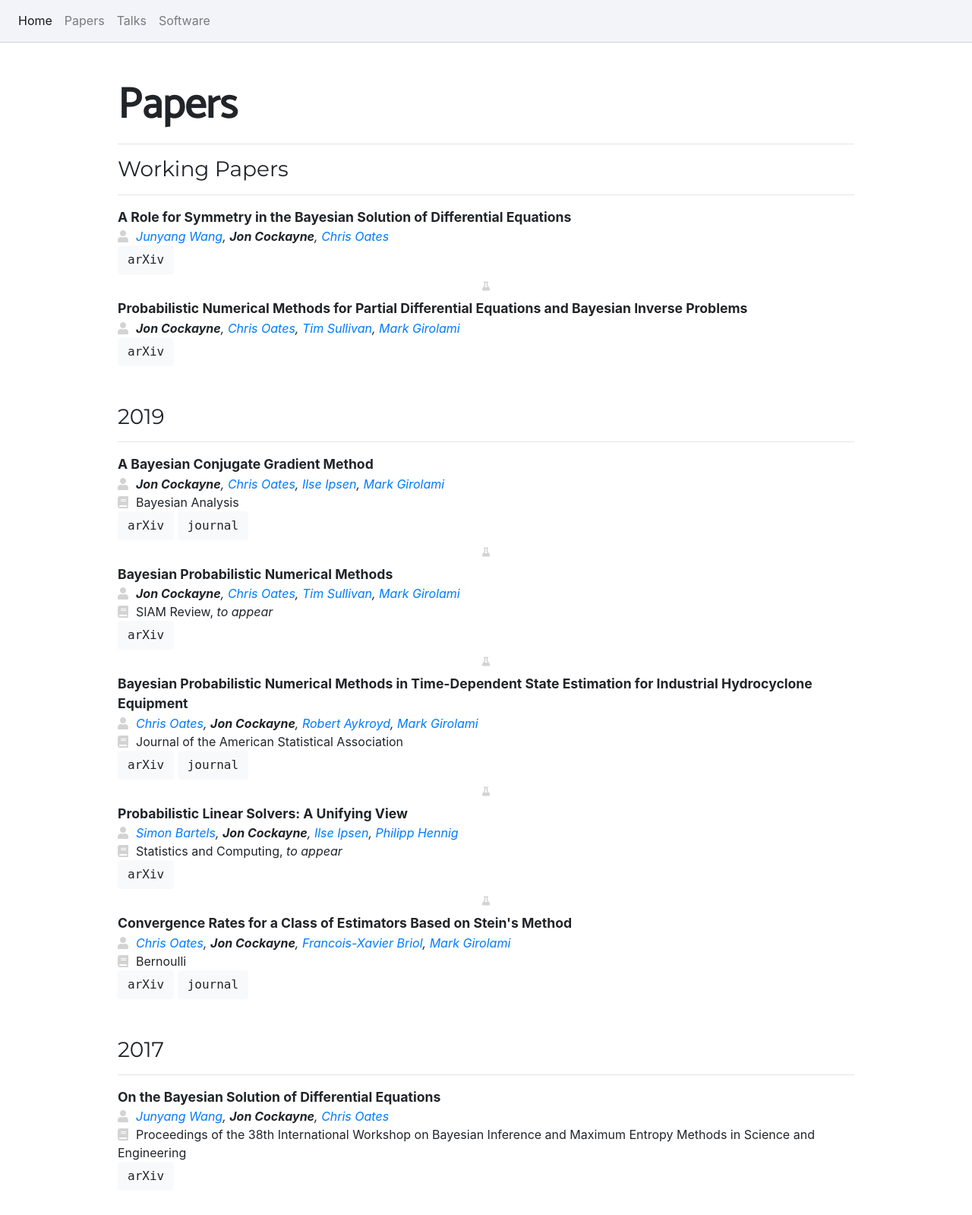
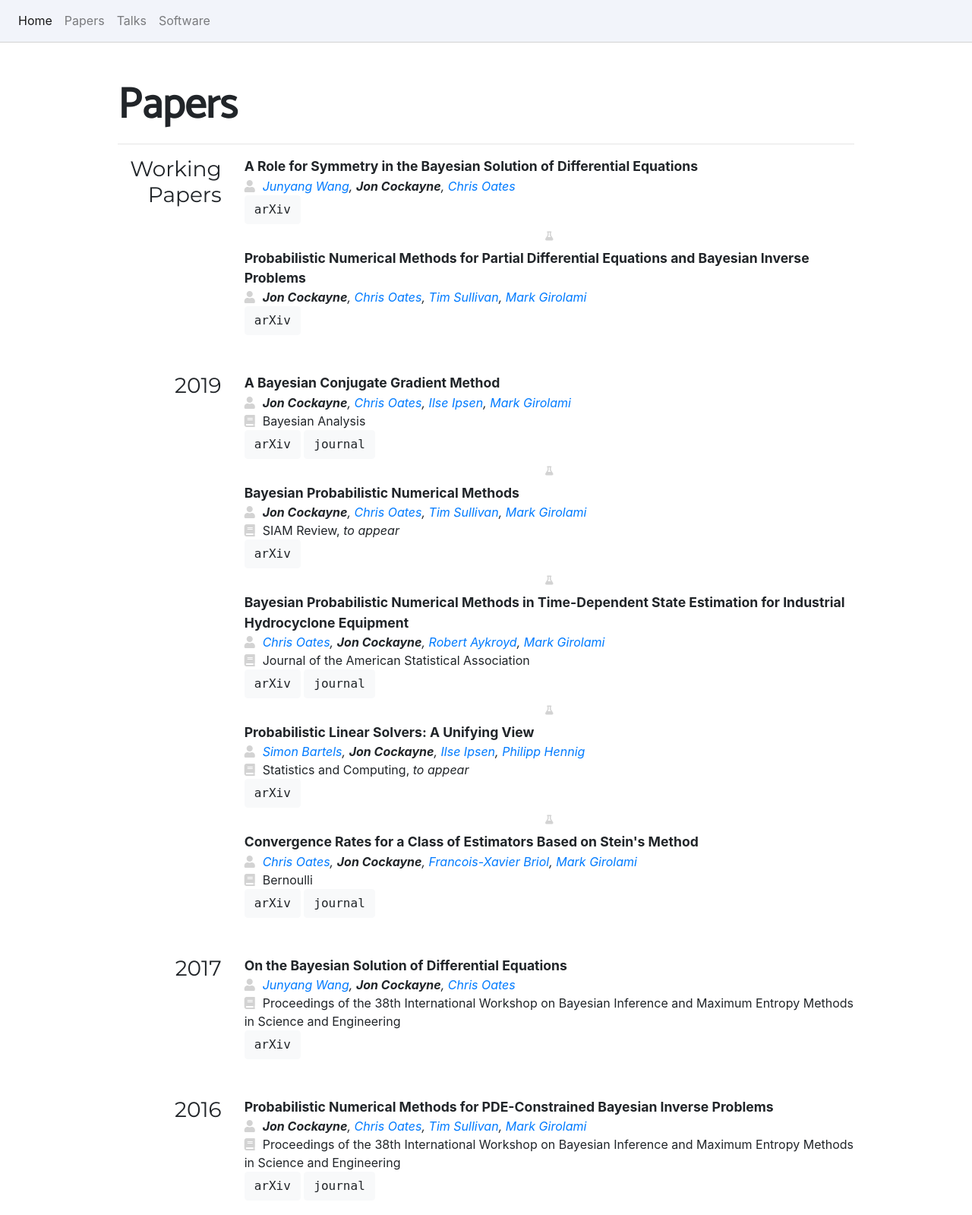
Before and after one commit to jcockayne/jcockayne.github.io, a Flask app: page / in a window 1280 px wide. Shown: the part 321-1920 px from the top of the page at 76% size. Run offline with Flask 2, Linux system fonts and the light colour scheme; some libraries are stand-ins or nearby versions.

Commit message:
Rework display of papers

```diff
--- a/app/main.py
+++ b/app/main.py
@@ -87,7 +87,7 @@ papers = [
 ]
 
 talks = [
-	Talk(where="Alan Turing Institute, UK", when="11 September 2019", topic="Data Centric Engineering reading group"),
+	Talk(where="Webinar", when="2 October 2019", topic="A Bayesian Conjugate Gradient Method: Author Responses"),
 	Talk(where="Reading University", when="9 October 2019", topic="Data Assimilation Research Group seminar")
 ]
 
--- a/app/static/css/style.css
+++ b/app/static/css/style.css
@@ -75,3 +75,8 @@ a > span {
 .left-icon {
 	color: lightgray; margin-right: 10px;
 }
+
+.year-label {
+	position: sticky;
+	top: 60;
+}
--- a/app/templates/index.html
+++ b/app/templates/index.html
@@ -67,11 +67,10 @@
 		{% for group, papers in grouped_papers %}
 			{% if papers|length %}
 				<div class="row">
-					<div class="col-md-12">
-						<h3>{{group}}</h3>
-						<hr />
+					<div class="col-md-2" >
+						<h3 class="year-label" style="width: 100%; text-align:right">{{group}}</h3>
 					</div>
-				</div>
+					<div class="col-md-10">
 					{% for paper in papers %}
 						<div class="row">
 							<div class="col-md-12">
@@ -102,6 +101,8 @@
 						</div>
 						{% endif %}
 					{% endfor %}
+					</div>
+				</div>
 				<div class="bottom-sep"></div>
 			{% endif %}
 		{% endfor %}
```
Lines whose indentation alone changed are shown as unchanged.
